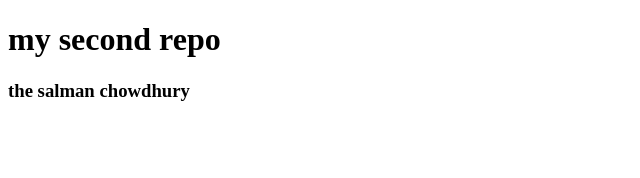
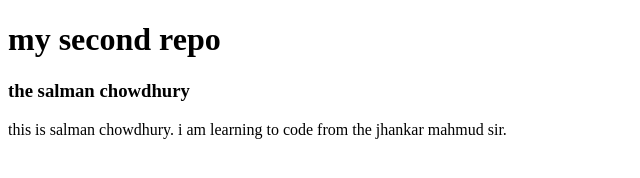
Before and after one commit to salmanchy/my-second-repo, a plain HTML site: page index.html in a window 1280 px wide. Shown: the whole page, without its empty margins (0-640 px from the left). Drawn offline with Linux system fonts and the light colour scheme.

Commit message:
the third trial

```diff
--- a/index.html
+++ b/index.html
@@ -9,5 +9,6 @@
 <body>
     <h1>my second repo</h1>
     <h3>the salman chowdhury</h3>
+    <p>this is salman chowdhury. i am learning to code from the jhankar mahmud sir.</p>
 </body>
 </html>
```
